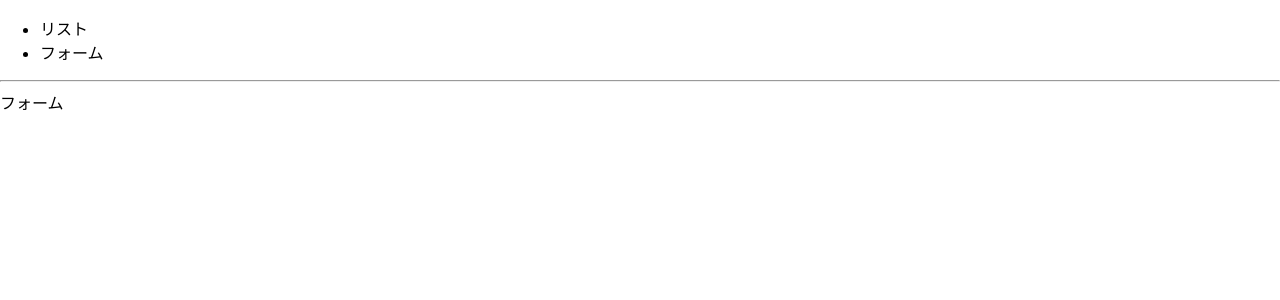
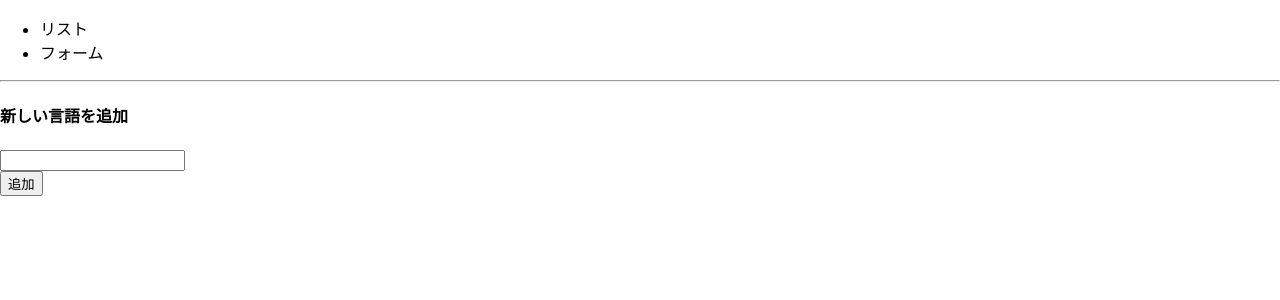
Before and after one commit to shimachang/my-skillset-app, a React (Create React App) app: page / in a window 1280 px wide. Both pictures are taken after a click on the item "フォーム". Shown: the top 300 px of the page. Built offline with nearby package versions, Linux system fonts and the light colour scheme.

Commit message:
make lang

```diff
--- a/src/App.js
+++ b/src/App.js
@@ -1,21 +1,24 @@
 import React from "react";
+import { LANGUAGES } from "./const/languages";
 import { Form } from "./Form";
 import { List } from "./List";
 
 class App extends React.Component {
     constructor(props) {
         super(props);
-        this.state = { tab: "list" };
+        this.state = { tab: "list", langs: LANGUAGES };
     }
-    changeDescription() {
-        this.setState({
-            description: "クリック後",
-        });
+    addLang(lang) {
+      this.setState({
+        tab: 'list',
+        langs: [...this.state.langs, lang]
+      });
     }
+
     render() {
-        const { tab } = this.state;
+        const { tab, langs } = this.state;
         return (
-            <dib>
+            <div>
                 <header>
                     <ul>
                         <li onClick={() => this.setState({ tab: "list" })}>リスト</li>
@@ -23,8 +26,8 @@
                     </ul>
                 </header>
                 <hr />
-                {tab === "list" ? <List title="リストです" /> : <Form />}
-            </dib>
+                {tab === "list" ? <List langs={langs} /> : <Form onAddLang={(lang ) => this.addLang(lang)} />}
+            </div>
         );
     }
 }
--- a/src/Form.jsx
+++ b/src/Form.jsx
@@ -1,7 +1,28 @@
 import React from "react";
 
-export class Form extends React.Component  {
+export class Form extends React.Component {
+    constructor(props) {
+        super(props);
+        this.state = { text: "" };
+    }
+    submitForm(event) {
+        event.preventDefault();
+        this.props.onAddLang(this.state.text);
+    }
     render() {
-        return <div>フォーム</div>
+        const { text } = this.state;
+        return (
+            <div>
+                <h4>新しい言語を追加</h4>
+                <form onSubmit={(e) => this.submitForm(e)}>
+                    <div>
+                        <input type={"text"} value={text} onChange={(e) => this.setState({ text: e.target.value })} />
+                    </div>
+                    <div>
+                        <button>追加</button>
+                    </div>
+                </form>
+            </div>
+        );
     }
 }
--- a/src/List.jsx
+++ b/src/List.jsx
@@ -1,10 +1,10 @@
 import React from "react";
-const LANGUAGES = ["JavaScript", "C++", "Ruby", "JaVa", "PHP", "Go"];
 export class List extends React.Component {
     render() {
+        const {langs} = this.props
         return (
             <div>
-                {LANGUAGES.map((lang, index) => {
+                {langs.map((lang, index) => {
                     return <div key={index}>{lang}</div>;
                 })}
             </div>
--- /dev/null
+++ b/src/const/languages.js
@@ -0,0 +1 @@
+export const LANGUAGES = ["JavaScript", "C++", "Ruby", "JaVa", "PHP", "Go"];
```
